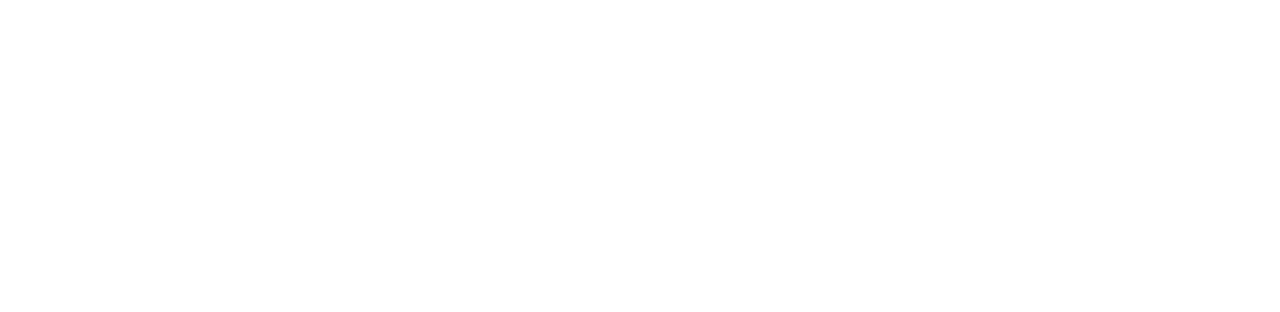
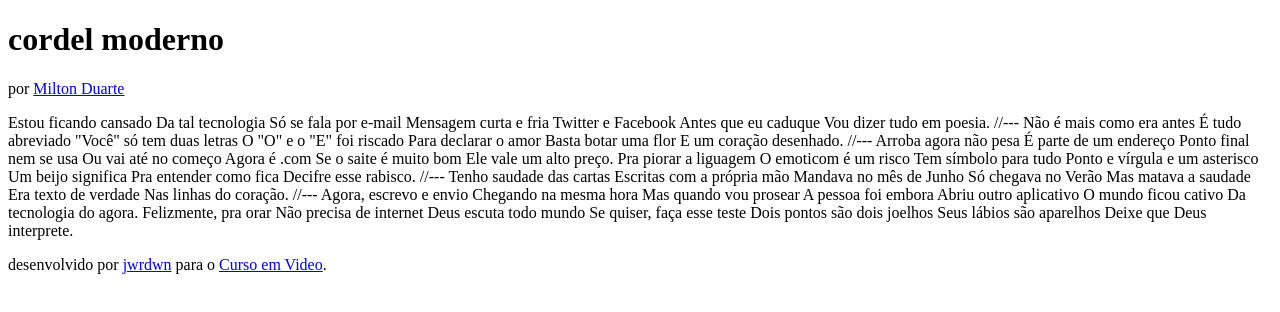
Before and after one commit to jwrdwn/HTML-CSS, a plain HTML site: page Projetos/cordel/index.html in a window 1280 px wide. Drawn offline with Linux system fonts and the light colour scheme.

Commit message:
Formatação de header e footer

```diff
--- a/Projetos/cordel/index.html
+++ b/Projetos/cordel/index.html
@@ -4,9 +4,80 @@
     <meta charset="UTF-8">
     <meta http-equiv="X-UA-Compatible" content="IE=edge">
     <meta name="viewport" content="width=device-width, initial-scale=1.0">
-    <title>Document</title>
+    <title>cordel moderno // milton duarte</title>
 </head>
 <body>
+    <header>
+        <h1>cordel moderno</h1>
+        <p>por <a href="https://www.recantodasletras.com.br/poesias/3186743" target="_blank">Milton Duarte</a></p>
+    </header>
 
+    Estou ficando cansado
+    Da tal tecnologia
+    Só se fala por e-mail
+    Mensagem curta e fria
+    Twitter e Facebook
+    Antes que eu caduque
+    Vou dizer tudo em poesia.
+
+    //---
+
+    Não é mais como era antes
+    É tudo abreviado
+    "Você" só tem duas letras
+    O "O" e o "E" foi riscado
+    Para declarar o amor
+    Basta botar uma flor
+    E um coração desenhado.
+
+    //---
+
+    Arroba agora não pesa
+    É parte de um endereço
+    Ponto final nem se usa
+    Ou vai até no começo
+    Agora é .com
+    Se o saite é muito bom
+    Ele vale um alto preço.
+
+    Pra piorar a liguagem
+    O emoticom é um risco
+    Tem símbolo para tudo
+    Ponto e vírgula e um asterisco
+    Um beijo significa
+    Pra entender como fica
+    Decifre esse rabisco.
+
+    //---
+
+    Tenho saudade das cartas
+    Escritas com a própria mão
+    Mandava no mês de Junho
+    Só chegava no Verão
+    Mas matava a saudade
+    Era texto de verdade
+    Nas linhas do coração.
+
+    //---
+
+    Agora, escrevo e envio
+    Chegando na mesma hora
+    Mas quando vou prosear
+    A pessoa foi embora
+    Abriu outro aplicativo
+    O mundo ficou cativo
+    Da tecnologia do agora.
+
+    Felizmente, pra orar
+    Não precisa de internet
+    Deus escuta todo mundo
+    Se quiser, faça esse teste
+    Dois pontos são dois joelhos
+    Seus lábios são aparelhos
+    Deixe que Deus interprete.
+
+    <footer>
+        <p>desenvolvido por <a href="https://github.com/jwrdwn" target="_blank">jwrdwn</a> para o <a href="https://www.cursoemvideo.com/" target="_blank">Curso em Video</a>.</p>
+    </footer>
 </body>
 </html>
```
